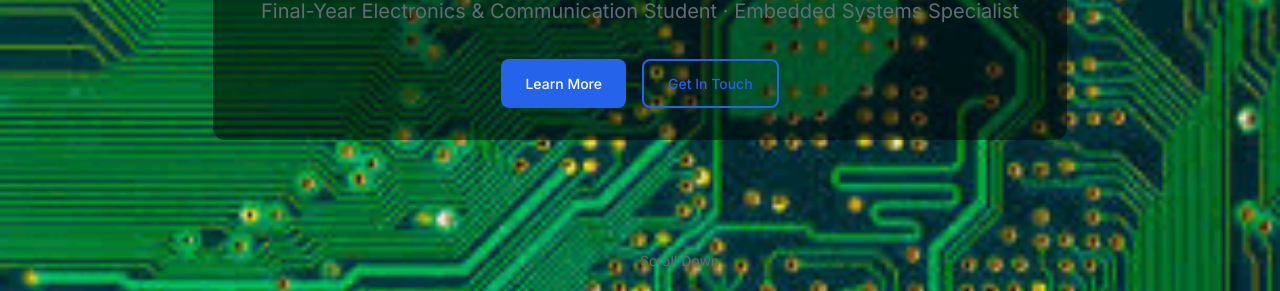
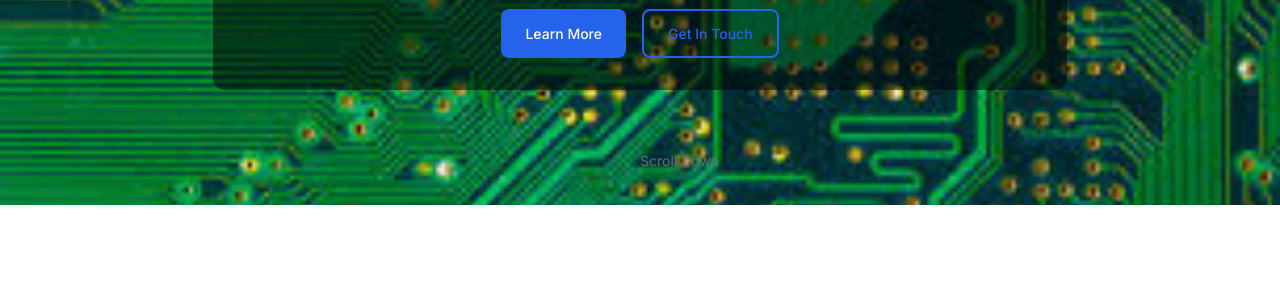
Before and after one commit to rogueflux/rogueflux.github.io, a plain HTML site: page index.html in a window 1280 px wide. Shown: the part 295-586 px from the top of the page. Drawn offline with Linux system fonts and the light colour scheme.

Commit message:
Update style.css

```diff
--- a/style.css
+++ b/style.css
@@ -926,7 +926,7 @@ h6 { font-size: 1.125rem; }
   background-size: cover;
   background-repeat: no-repeat;
   background-position: center;
-  min-height: 600px; /* Adjust as needed */
+  min-height: 500px; /* Adjust as needed */
   display: flex;
   align-items: center;
   justify-content: center;
```
